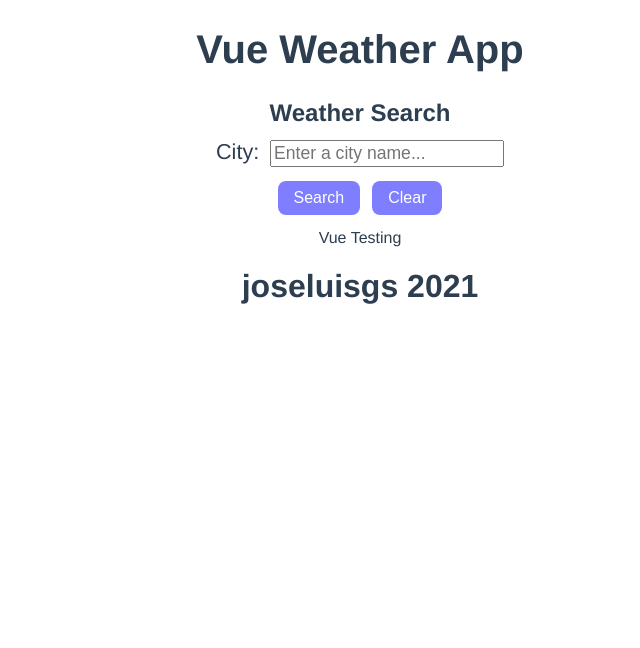
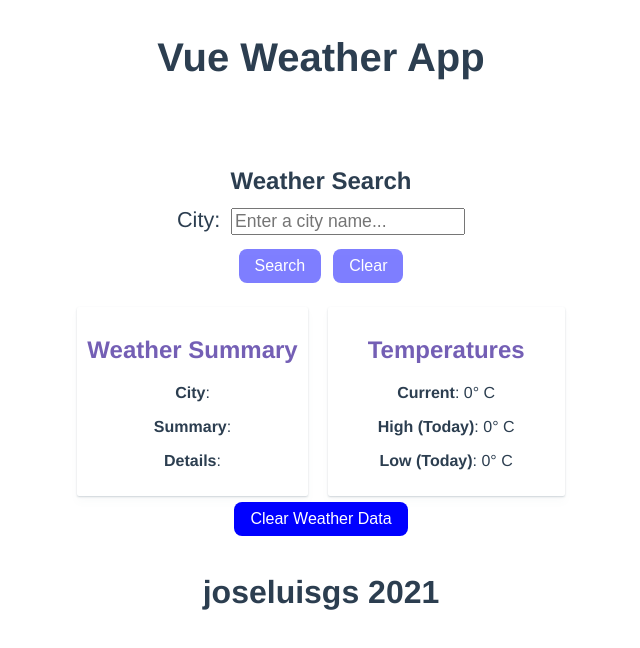
Before and after one commit to joseluisgs/vue-weather-testing, a Vue app: page / in a window 1280 px wide. Shown: the top 648 px of the page, without its empty margins (280-920 px from the left). Built offline with nearby package versions, Linux system fonts and the light colour scheme.

Commit message:
Weather y Estilos CSS

```diff
--- a/src/App.vue
+++ b/src/App.vue
@@ -1,5 +1,7 @@
 <template>
-  <router-view/>
+  <div id="app">
+    <router-view/>
+  </div>
 </template>
 
 <style lang="scss">
--- a/src/views/Home.vue
+++ b/src/views/Home.vue
@@ -1,5 +1,5 @@
 <template>
-  <div class="home">
+  <div id="home" class="grid-container">
     <!-- Heade con propiedad de título -->
     <app-header class="header" :title="title"></app-header>
     <!-- Banner con propiedades mensaje y tipo, y que procesa el evento clear-banner -->
@@ -9,8 +9,15 @@
       :bannerType="messageType"
       @clear-banner="clearMessage"
     ></app-banner>
+    <!-- Buscador, emite el evento pasando la ciudd que tiene -->
     <app-weather-search class="weather-search" @search-city="searchCity"></app-weather-search>
-    Vue Testing
+    <!-- Resultados del tiempo -->
+    <app-weather-results
+      class="weather-results"
+      v-bind="weatherData"
+      v-if="validWeatherData"
+      v-on:clear-weather-data="resetData"
+    ></app-weather-results>
     <!-- Footer con propieda de mensaje -->
     <app-footer class="footer" :message="footerMessage"></app-footer>
   </div>
@@ -22,6 +29,7 @@ import Header from '@/components/Header.vue';
 import Footer from '@/components/Footer.vue';
 import Banner from '@/components/Banner.vue';
 import Search from '@/components/Search.vue';
+import Weather from '@/components/Weather.vue';
 
 export default defineComponent({
   name: 'Home',
@@ -31,6 +39,7 @@ export default defineComponent({
     'app-footer': Footer,
     'app-banner': Banner,
     'app-weather-search': Search,
+    'app-weather-results': Weather,
   },
   // Mis datos
   data: () => ({
@@ -43,6 +52,18 @@ export default defineComponent({
     messageToDisplay: '',
     // Tipo del banner (Info, Success o Error)
     messageType: 'Info',
+    // Objeto de información meteorológica
+    // Weather data collected from openweathermap.org
+    weatherData: {
+      city: '',
+      weatherSummary: '',
+      weatherDescription: '',
+      currentTemperature: 0.0,
+      highTemperature: 0.0,
+      lowTemperature: 0.0,
+    },
+    // Nos indica si los datos se han cargado
+    validWeatherData: true,
   }),
   // Mis métodos
   methods: {
@@ -55,6 +76,66 @@ export default defineComponent({
     searchCity(inputCity: string) {
       console.log(inputCity);
     },
+    // Limpia los datos
+    resetData() {
+      this.weatherData = {
+        city: '',
+        weatherSummary: '',
+        weatherDescription: '',
+        currentTemperature: 0.0,
+        lowTemperature: 0.0,
+        highTemperature: 0.0,
+      };
+      this.validWeatherData = false;
+    },
   },
 });
 </script>
+
+<!-- Add "scoped" attribute to limit CSS to this component only -->
+<style scoped>
+  * {
+  box-sizing:border-box;
+  padding: 0;
+  margin: 0;
+}
+
+body {
+  background: #f1f3f5;
+  font-family: segoe ui,helvetica neue,sans-serif;
+  color: #345;
+  overflow-x: hidden;
+}
+
+/* CSS Grid Styling
+*******************/
+.header {
+  grid-area: header;
+}
+.banner {
+  grid-area: banner;
+}
+.weather-search {
+  grid-area: search;
+}
+.weather-results {
+  grid-area: results;
+}
+.footer {
+  grid-area: footer;
+}
+.grid-container {
+  display: grid;
+  grid-template-columns: 10% 35% 35% 10%;
+  grid-auto-rows: minmax(20px, auto);
+  grid-gap: 10px;
+  max-width: 1080px;
+  margin: auto;
+  grid-template-areas:
+    "header   header     header    header"
+    "banner   banner     banner    banner"
+    "...      search     search    ..."
+    "...      results    results   ..."
+    "footer   footer     footer    footer";
+}
+</style>
```
